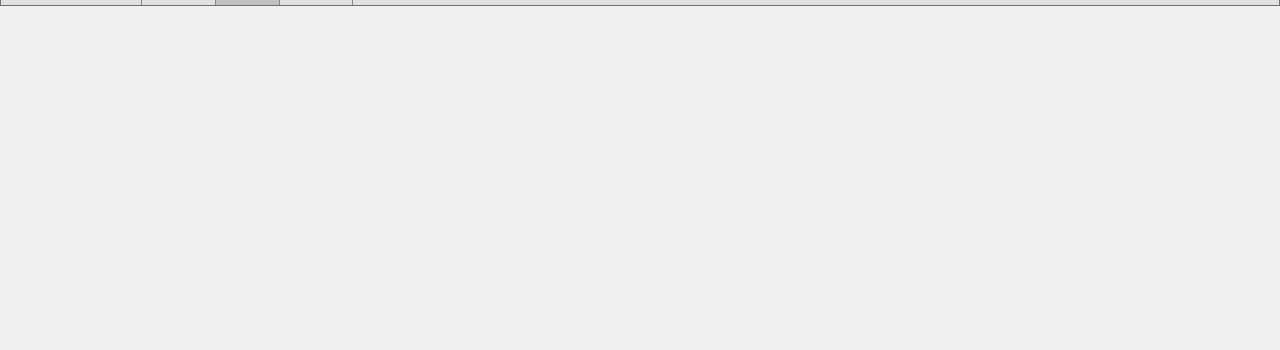
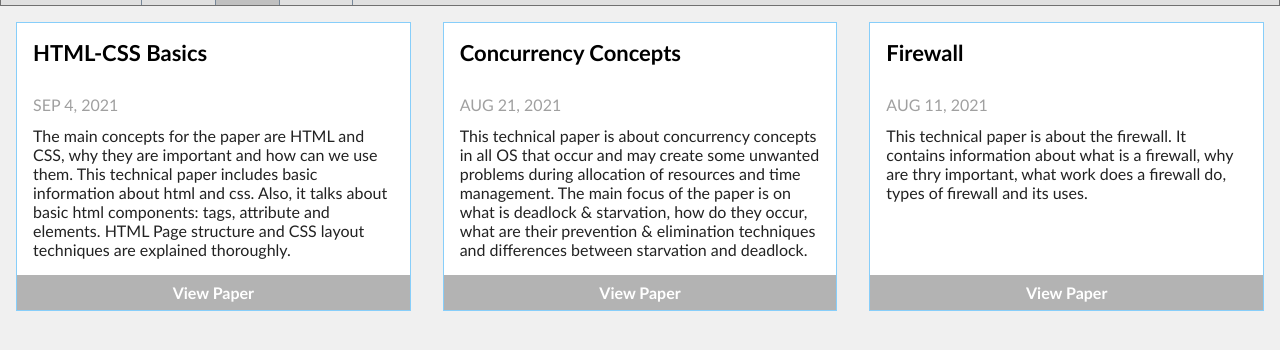
Before and after one commit to Mihirp784/Mihirp784.github.io, a plain HTML site: page papers.html in a window 1280 px wide. Shown: the part 44-394 px from the top of the page. Drawn offline with Linux system fonts and the light colour scheme.

Commit message:
feat: papers added

```diff
--- a/css/style.css
+++ b/css/style.css
@@ -62,12 +62,14 @@ a div {
   background-color: #c0c0c0;
 }
 
-.project-section {
+.project-section,
+.paper-section {
   display: flex;
   flex-direction: column;
 }
 
-.project-item {
+.project-item,
+.paper-item {
   display: flex;
   flex-direction: column;
   margin: 16px;
@@ -76,19 +78,22 @@ a div {
   border: 1px solid lightskyblue;
 }
 
-.project-title {
+.project-title,
+.paper-title {
   font-weight: 700;
   font-size: 22px;
   padding: 0 16px;
 }
 
-.project-date {
+.project-date,
+.paper-date {
   margin-top: 8px;
   padding: 0 16px;
   color: #a0a0a0;
 }
 
-.project-description {
+.project-description,
+.paper-description {
   margin-top: 12px;
   padding: 0 16px;
   font-weight: 400;
@@ -96,7 +101,8 @@ a div {
   color: #222222;
 }
 
-.project-button {
+.project-button,
+.paper-button {
   margin: 16px 0 0;
   padding: 8px;
   text-decoration: none;
@@ -123,19 +129,23 @@ a div {
     margin-top: 10%;
   }
 
-  .project-section {
+  .project-section,
+  .paper-section {
     flex-direction: row;
   }
 
-  .project-section > * {
+  .project-section > *,
+  .paper-section > * {
     flex: 1 0;
   }
 
-  .project-description {
+  .project-description,
+  .paper-description {
     flex: 1 0;
   }
 
-  .project-title {
+  .project-title,
+  .paper-title {
     height: 48px;
   }
 }
--- a/papers.html
+++ b/papers.html
@@ -6,7 +6,6 @@
     <meta name="viewport" content="width=device-width, initial-scale=1.0" />
     <title>Papers</title>
     <link rel="stylesheet" href="./css/style.css" />
-    <link rel="stylesheet" href="./css/project.css" />
   </head>
   <body>
     <header>
@@ -22,5 +21,60 @@
         <a href="./resume.html"><div>Resume</div></a>
       </nav>
     </header>
+    <section class="paper-section">
+      <div class="paper-item">
+        <div class="paper-title">HTML-CSS Basics</div>
+        <div class="paper-date">SEP 4, 2021</div>
+        <div class="paper-description">
+          The main concepts for the paper are HTML and CSS, why they are
+          important and how can we use them. This technical paper includes basic
+          information about html and css. Also, it talks about basic html
+          components: tags, attribute and elements. HTML Page structure and CSS
+          layout techniques are explained thoroughly.
+        </div>
+        <a
+          class="paper-button"
+          target="blank"
+          href="https://mihirp784.hashnode.dev/html-css-baics"
+        >
+          View Paper
+        </a>
+      </div>
+      <div class="paper-item">
+        <div class="paper-title">Concurrency Concepts</div>
+        <div class="paper-date">AUG 21, 2021</div>
+        <div class="paper-description">
+          This technical paper is about concurrency concepts in all OS that
+          occur and may create some unwanted problems during allocation of
+          resources and time management. The main focus of the paper is on what
+          is deadlock & starvation, how do they occur, what are their prevention
+          & elimination techniques and differences between starvation and
+          deadlock.
+        </div>
+        <a
+          class="paper-button"
+          target="blank"
+          href="https://github.com/Mihirp784/concurrency_concepts/blob/main/concurrency_concepts.md"
+        >
+          View Paper
+        </a>
+      </div>
+      <div class="paper-item">
+        <div class="paper-title">Firewall</div>
+        <div class="paper-date">AUG 11, 2021</div>
+        <div class="paper-description">
+          This technical paper is about the firewall. It contains information
+          about what is a firewall, why are thry important, what work does a
+          firewall do, types of firewall and its uses.
+        </div>
+        <a
+          class="paper-button"
+          target="blank"
+          href="https://github.com/Mihirp784/firewall"
+        >
+          View Paper
+        </a>
+      </div>
+    </section>
   </body>
 </html>
```
Also changed, not shown: projects.html (+3 -3 lines).
